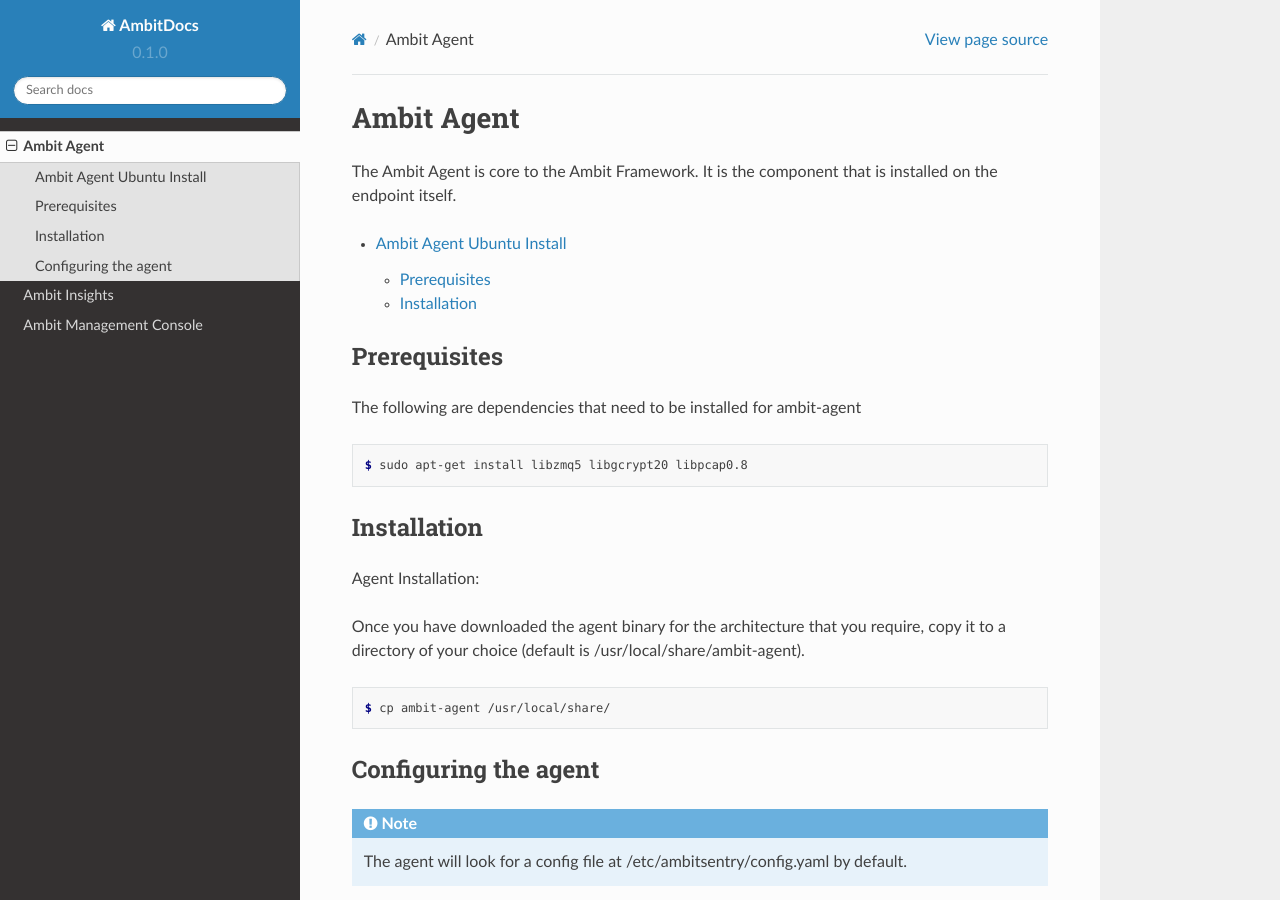
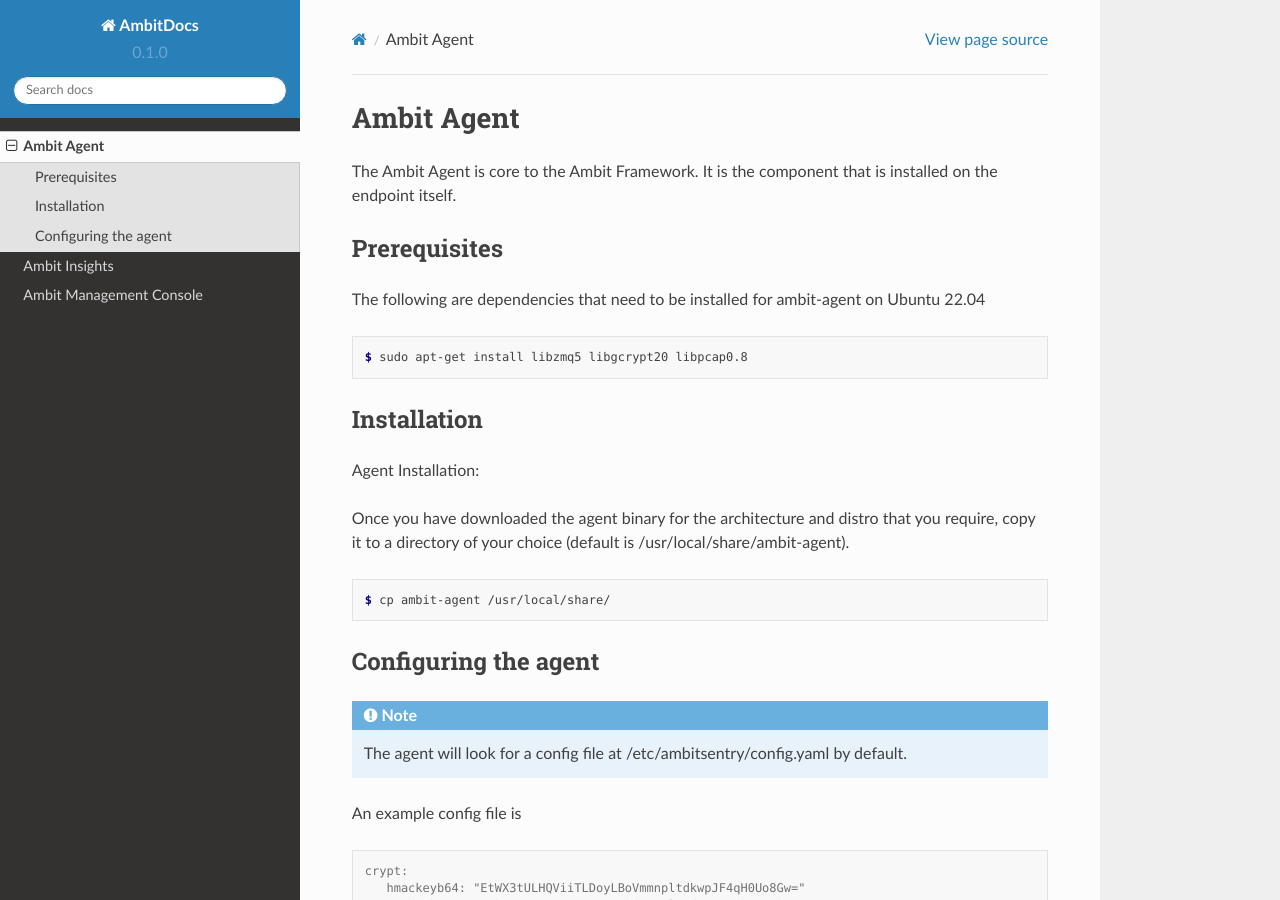
Before and after one commit to ambitbuild/ambitdocs, a Sphinx documentation site: the page built from docs/source/agent.rst, in a window 1280 px wide and 900 px high. Built offline with Sphinx 7.4.7 and the Read the Docs theme 2.0.0, drawn with Linux system fonts in a browser that asks for light colours.

Commit message:
more changes

```diff
--- a/docs/source/agent.rst
+++ b/docs/source/agent.rst
@@ -5,14 +5,11 @@
 
 The Ambit Agent is core to the Ambit Framework. It is the component that is installed on the endpoint itself.
 
-.. toctree::
-   agent-ubuntu
-
 
 Prerequisites
 -------------
 
-The following are dependencies that need to be installed for ambit-agent
+The following are dependencies that need to be installed for ambit-agent on Ubuntu 22.04
 
 .. code-block:: console
 
@@ -24,7 +21,7 @@
 
 Agent Installation:
 
-Once you have downloaded the agent binary for the architecture that you require, copy it to a directory of your choice (default is /usr/local/share/ambit-agent).
+Once you have downloaded the agent binary for the architecture and distro that you require, copy it to a directory of your choice (default is /usr/local/share/ambit-agent).
 
 .. code-block:: console
 
```
